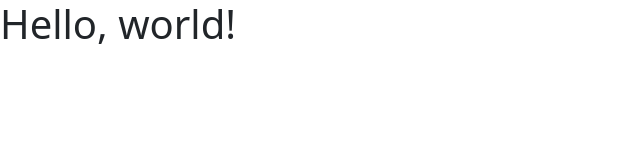
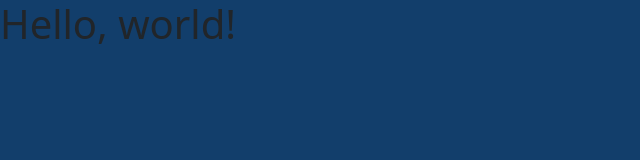
Before and after one commit to junoldonline/junoldonline.github.io, a plain HTML site: page index.html in a window 1280 px wide. Shown: the whole page, without its empty margins (0-640 px from the left). Drawn offline with Linux system fonts and the light colour scheme.

Commit message:
added custom.css

```diff
--- /dev/null
+++ b/css/custom.css
@@ -0,0 +1,3 @@
+:root {
+    --bs-body-bg: #123e6b;
+}
--- a/index.html
+++ b/index.html
@@ -4,10 +4,11 @@
     <meta charset="utf-8">
     <meta name="viewport" content="width=device-width, initial-scale=1">
     <title>Michael Junold</title>
-    <link href="css/bootstrap.min.css" rel="stylesheet">
+    <link href="css/bootstrap.min.css" type="text/css" rel="stylesheet">
+    <link href="css/custom.css" type="text/css" rel="stylesheet">
   </head>
   <body>
-    <script src="js/bootstrap.bundle.min.js"></script>
-     <h1>Hello, world!</h1>
+    <!-- <script src="js/bootstrap.bundle.min.js"></script> //-->
+    <h1>Hello, world!</h1>
   </body>
 </html>
```
